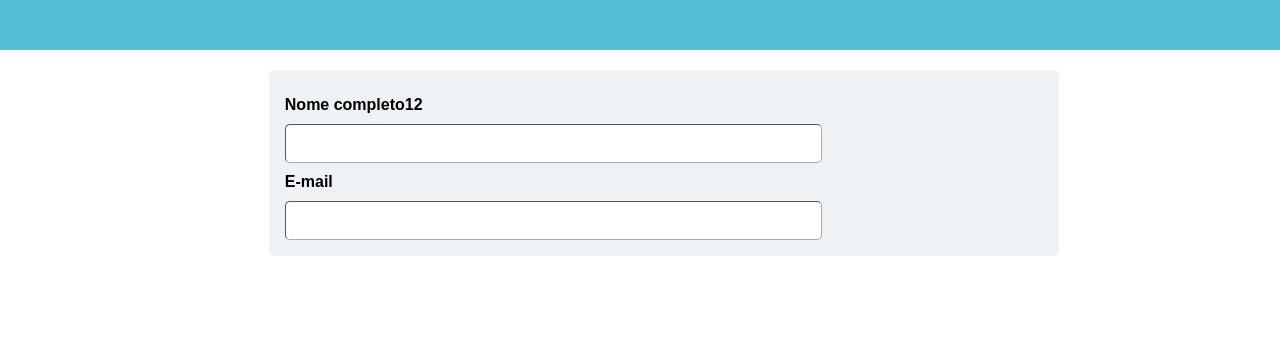
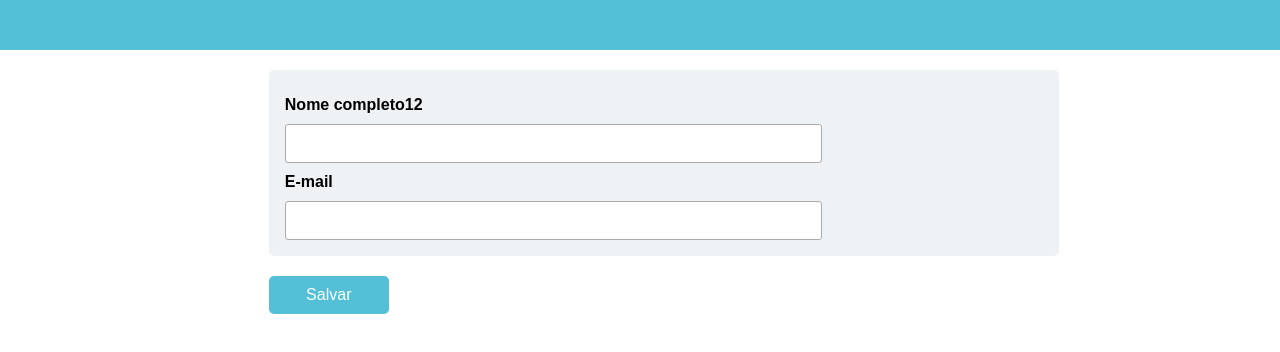
Before and after one commit to williamtdepaula/WEB-PI, a React (Create React App) app: page /registro in a window 1280 px wide. Shown: the top 352 px of the page. Built offline with nearby package versions, Linux system fonts and the light colour scheme.

Commit message:
Button added, fix textfield

```diff
--- /dev/null
+++ b/src/components/button/index.tsx
@@ -0,0 +1,10 @@
+import {FC} from 'react'
+import './styles.css'
+
+const Button: FC = () => (
+    <div className="Button" onClick={() => console.log('oi')}>
+        <span>Salvar</span>
+    </div>
+)
+
+export default Button
--- /dev/null
+++ b/src/components/button/styles.css
@@ -0,0 +1,14 @@
+.Button {
+    font-family: Arial, Helvetica, sans-serif;
+    font-size: 16;
+    color: white;
+    background-color: #53C0D8;
+    width: 100px;
+    padding: 10px;
+    border-radius: 5px;
+    display: flex;
+    justify-content: center;
+    align-items: center;
+    margin-top: 20px;
+    cursor: pointer;
+}
--- a/src/components/text_input/style.css
+++ b/src/components/text_input/style.css
@@ -9,7 +9,7 @@
     width: 70%;
     height: 35px;
     border-radius: 5px;
-    border-width: 1px;
-    border-color: #ababab;
     outline-color: #5398D8;
+    border: 0.5px solid #ababab;
+    border-radius: 3px;
 }
--- a/src/pages/register/index.tsx
+++ b/src/pages/register/index.tsx
@@ -1,6 +1,7 @@
 import { useState } from 'react';
 import BaseContent from '../../components/base_content';
 import BasePage from '../../components/base_page';
+import Button from '../../components/button';
 import TextInput from '../../components/text_input';
 import './style.css';
 
@@ -23,6 +24,7 @@ function Register() {
                         onChange={({target}) => setEmail(target.value)}
                     />
                 </div>
+                <Button/>
             </BaseContent>
         </BasePage>
     );
```
